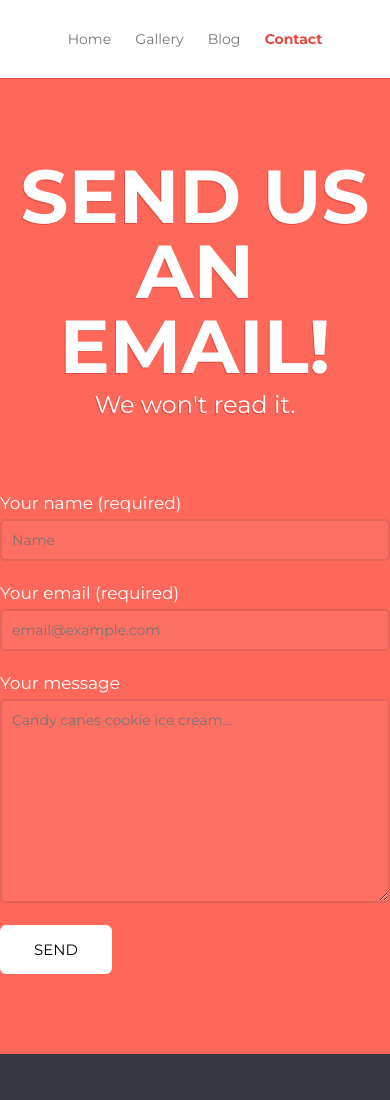
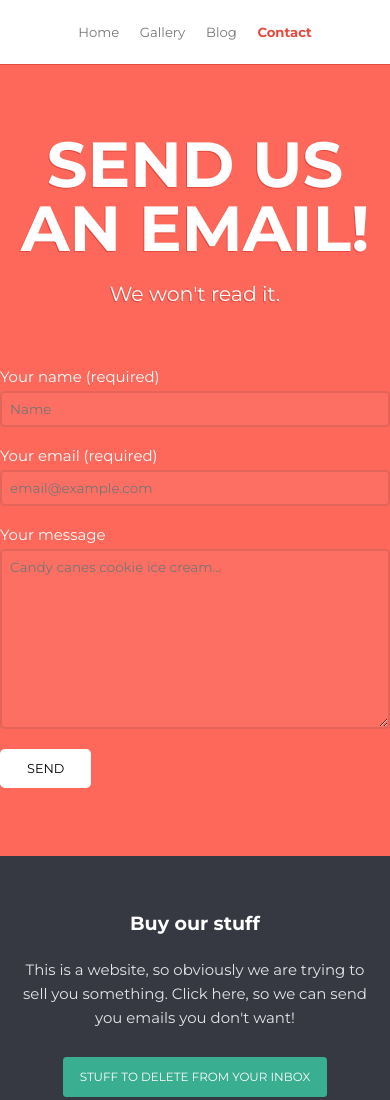
Before and after one commit to Notko/Muzli, a plain HTML site: page contact.html in a window 390 px wide. Shown: the top 1100 px of the page. Drawn offline with Linux system fonts and the light colour scheme.

Commit message:
responsive css

```diff
--- a/css/style.css
+++ b/css/style.css
@@ -51,12 +51,12 @@ img {
 /* COMPONENTS */
 
 .btn {
-    font-size: 17px;
+    font-size: 1.0625em;
     text-transform: uppercase;
     display: inline-block;
-    margin: 34px 0;
-    padding: 20px 24px;
-    border-radius: 6px;
+    margin: 2.125em 0;
+    padding: 1.25em 1.5em;
+    border-radius: 0.375em;
     background-color: rgb(84, 87, 102);
     background-color: rgba(84, 87, 102, 1);
 }
@@ -115,12 +115,11 @@ img {
     border-bottom: 1px solid #E2B843;
 }
 
-
 nav a, nav .active {
-    font-size: 14px;
+    font-size: .825em;
     display: inline-block;
     text-align: center;
-    padding: 30px 10px;
+    padding: 1.825em .625em;
 }
 
 nav a {
@@ -160,8 +159,8 @@ nav a:hover, nav a:focus {
 
 .container {
     margin: 0 auto;
-    max-width: 1024px;
-    padding: 0 16px;
+    max-width: 64em;
+    padding: 0 1em;
 }
 
 /*
@@ -186,7 +185,7 @@ main {
 }
 
 .content {
-    padding: 80px 0;
+    padding: 5em 0;
 }
 
 h1, h2, h3 {
@@ -195,24 +194,24 @@ h1, h2, h3 {
 }
 
 h1 {
-    font-size: 75px;
+    font-size: 4.6875em;
     text-transform: uppercase;
-    margin-bottom: 5px;
+    margin-bottom: .3em;
 }
 
 h2 {
-    font-size: 24px;
-    line-height: 32px;
+    font-size: 1.5em;
+    line-height: 1.3333333333333333333333333333333em;
     font-weight: 400;
 }
 
 h3 {
-    font-size: 22px;
+    font-size: 1.4em;
 }
 
 .small {
-    font-size: 12px;
-    line-height: 18px;
+    font-size: .75em;
+    line-height: 1.5em;
     margin: 0;
 }
 
@@ -263,27 +262,23 @@ main h1, main h2, main h3 {
 .bigass {
     max-width: 100%;
     height: auto;
-    border-radius: 12px 12px 0 0;
+    border-radius: .75em .75em 0 0;
     vertical-align: bottom;
-    margin-top: 44px;
+    margin-top: 2.75em;
     position: relative;
     z-index: 1;
-    top: 7px;
+    top: .425em;
     transition: .2s top ease-in-out;
 }
-
-/*.bigass:hover {
-    top: 0;
-}*/
 
 /* GALLERY */
 
 .image-grid {
-    margin-top: 48px;
+    margin-top: 3em;
 }
 
 .image-grid img {
-    border-radius: 4px;
+    border-radius: .25em;
 }
 
 .gallery-img {
@@ -296,19 +291,19 @@ main h1, main h2, main h3 {
 
 .post-list {
     width: 70%;
-    margin: 86px auto 0;
+    margin: 5.35em auto 0;
     text-align: left;
 }
 
 .post {
-    margin: 64px 0;
-    line-height: 28px;
+    margin: 4em 0;
+    line-height: 1.725em;
 }
 
 .post-title {
     color: #fff;
-    font-size: 31px;
-    margin-bottom: 18px;
+    font-size: 1.925em;
+    margin-bottom: 1.125em;
     text-transform: none;
 }
 
@@ -324,15 +319,15 @@ main h1, main h2, main h3 {
 
 input:not([type="submit"]), textarea {
     color: #fff;
-    font-size: 14px;
+    font-size: .9em;
     font-family: 'Montserrat', sans-serif;
     border: 2px solid rgba(0, 0, 0, .1);
     background-color: rgba(255, 255, 255, .05);
-    border-radius: 5px;
+    border-radius: .333333333em;
     outline: none;
     display: block;
-    padding: 10px;
-    margin-top: 6px;
+    padding: .6em;
+    margin-top: .35em;
     max-width: 100%;
     width: 100%;
 }
@@ -342,15 +337,15 @@ input:not([type="submit"]):focus, textarea:focus {
 }
 
 .contact-form {
-    max-width: 560px;
-    margin: 72px auto 0;
+    max-width: 35em;
+    margin: 4.5em auto 0;
     text-align: left;
 }
 
 .contact-form label {
-    font-size: 17px;
+    font-size: 1.1em;
     display: block;
-    margin-bottom: 22px;
+    margin-bottom: 1.35em;
     font-weight: 400;
 }
 
@@ -358,11 +353,11 @@ input[type="submit"] {
     font-family: 'Montserrat', sans-serif;
     text-transform: uppercase;
     border: none;
-    border-radius: 6px;
+    border-radius: .375em;
     display: inline-block;
     cursor: pointer;
-    font-size: 15px;
-    padding: 15px 34px;
+    font-size: .9375em;
+    padding: .9375em 2.125em;
     margin: 0;
     background-color: rgb(255, 255, 255);
     background-color: rgba(255, 255, 255, 1);
@@ -376,28 +371,28 @@ input[type="submit"]:hover, input[type="submit"]:focus {
 
 .pre-footer {
     background: #363842;
-    padding: 68px 0 72px;
+    padding: 4.25em 0 4.5em;
     position: relative;
     z-index: 2;
 }
 
 .pre-footer p {
     color: #e4e6e7;
-    font-size: 17px;
-    line-height: 26px;
-    margin: 26px 0 28px;
+    font-size: 1.1em;
+    line-height: 1.625em;
+    margin: 1.65em 0 1.75em;
 }
 
 .pre-footer .btn {
     margin: 0;
-    padding: 17px 22px;
-    border-radius: 5px;
-    font-size: 14px;
+    padding: 1.05em 1.375em;
+    border-radius: .3em;
+    font-size: .875em;
 }
 
 .site-footer {
     color: #8c95ad;
-    padding: 30px 0;
+    padding: 1.85em 0;
 }
 
 .site-footer a {
@@ -410,5 +405,29 @@ input[type="submit"]:hover, input[type="submit"]:focus {
 
 .site-footer span {
     color: #4E5666;
-    padding-left: 16px;
+    padding-left: 1em;
 }
+
+/*
+ * MEDIA QUERIES
+ */
+
+@media (max-width: 640px) {
+    .pre-footer, main {
+        font-size: 85%;
+    }
+
+    .post-list {
+        width: 90%;
+    }
+
+    main h2 br, .pre-footer p br {
+        display: none;
+    }
+
+    .gallery-img {
+        float: none;
+        width: 100%;
+        margin: .5em 0;
+    }
+}
```
